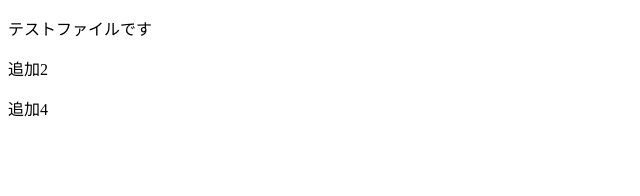
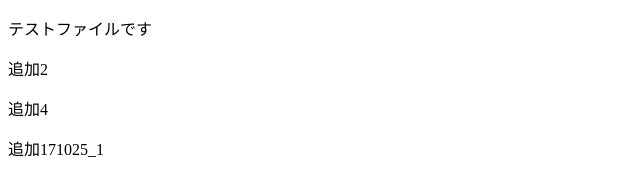
Before and after one commit to support-zanmai/hiyou-hanbun, a plain HTML site: page index.html in a window 1280 px wide. Shown: the whole page, without its empty margins (0-640 px from the left). Drawn offline with Linux system fonts and the light colour scheme.

Commit message:
171025_1

```diff
--- a/index.html
+++ b/index.html
@@ -9,5 +9,6 @@
 <p>テストファイルです</p>
 <p>追加2</p>
 <p>追加4</p>
+<p>追加171025_1</p>
 </body>
 </html>
```
